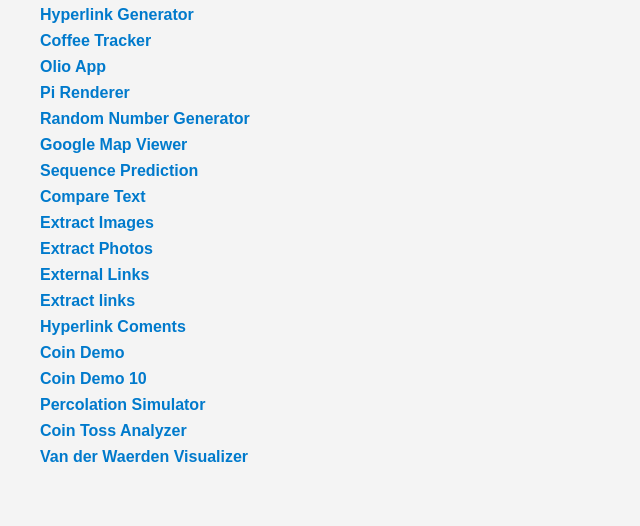
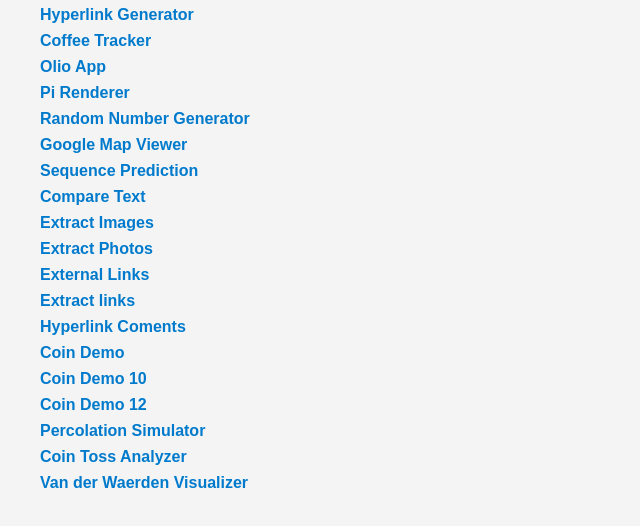
Before and after one commit to Transliterator/Hub_Links, a plain HTML site: page index.html in a window 1280 px wide. Shown: the part 140-666 px from the top of the page, without its empty margins (0-640 px from the left). Drawn offline with Linux system fonts and the light colour scheme.

Commit message:
Update index.html

```diff
--- a/index.html
+++ b/index.html
@@ -52,6 +52,7 @@
     <li><a href="https://transliterator.github.io/Hyperlink_Coment/index.html" target="_blank">Hyperlink Coments</a></li>
     <li><a href="https://transliterator.github.io/Coin_Demo/index.html" target="_blank">Coin Demo</a></li>
 <li><a href="https://transliterator.github.io/Coin_Demo_10/index.html" target="_blank">Coin Demo 10</a></li>
+    <li><a href="https://transliterator.github.io/Coin_Demo_12/index.html" target="_blank">Coin Demo 12</a></li>
     <li><a href="https://transliterator.github.io/Percolation/index.html" target="_blank">Percolation Simulator</a></li>
     <li><a
 href="https://transliterator.github.io/Coin/index.html" target="_blank">Coin Toss Analyzer</a></li>
```
